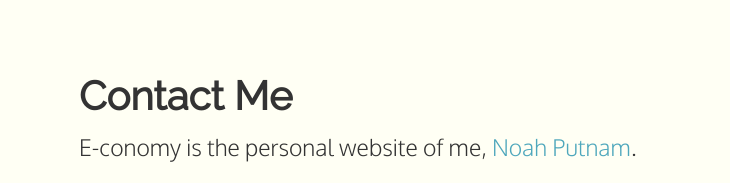
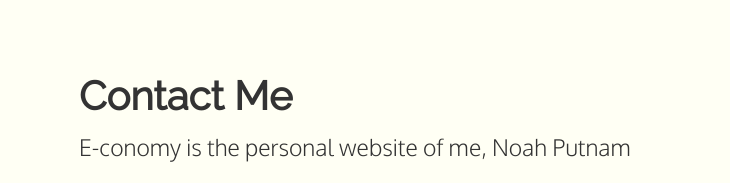
Before and after one commit to nputnam-hu/e-conomy-web, a Gatsby site: page /contact in a window 1280 px wide. Shown: the top 183 px of the page, 390-1120 px from the left. Built offline with nearby package versions, Linux system fonts and the light colour scheme; Gatsby itself is replaced by a stand-in of ours; a web font is replaced by a local one.

Commit message:
Update contact.js

```diff
--- a/src/pages/contact.js
+++ b/src/pages/contact.js
@@ -17,9 +17,7 @@
         <div className={styles.mainContent}>
           <h1>Contact Me</h1>
           <p className={styles.mainContent__paragraph}>
-            E-conomy is the personal website of me,{' '}
-            <a href="htttps://twitter.com/noah_putnam">Noah Putnam</a>.
-
+            E-conomy is the personal website of me, Noah Putnam
           </p>
           <p className={styles.mainContent__paragraph}>
             One of the primary reasons I publish my ideas online is so that I
```
